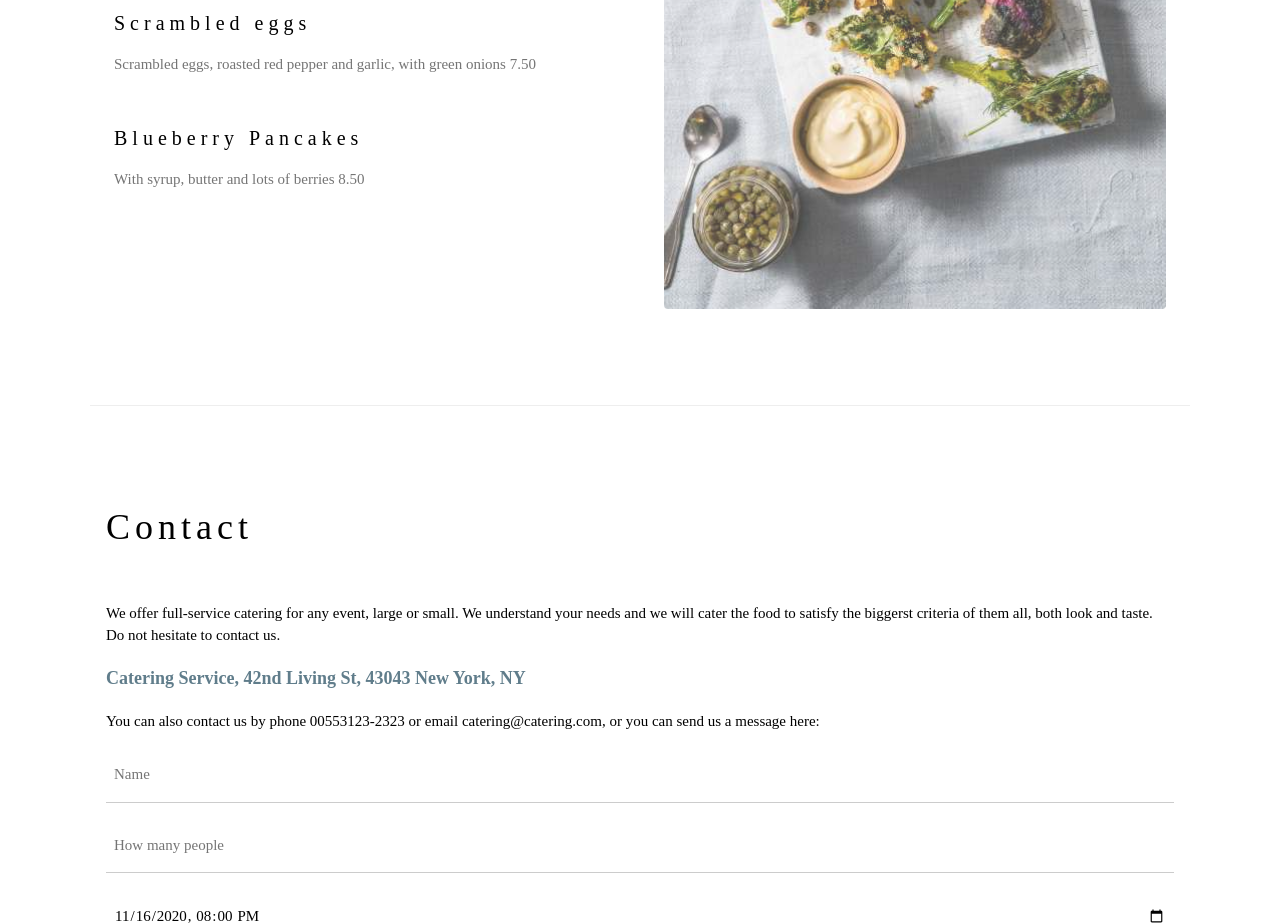
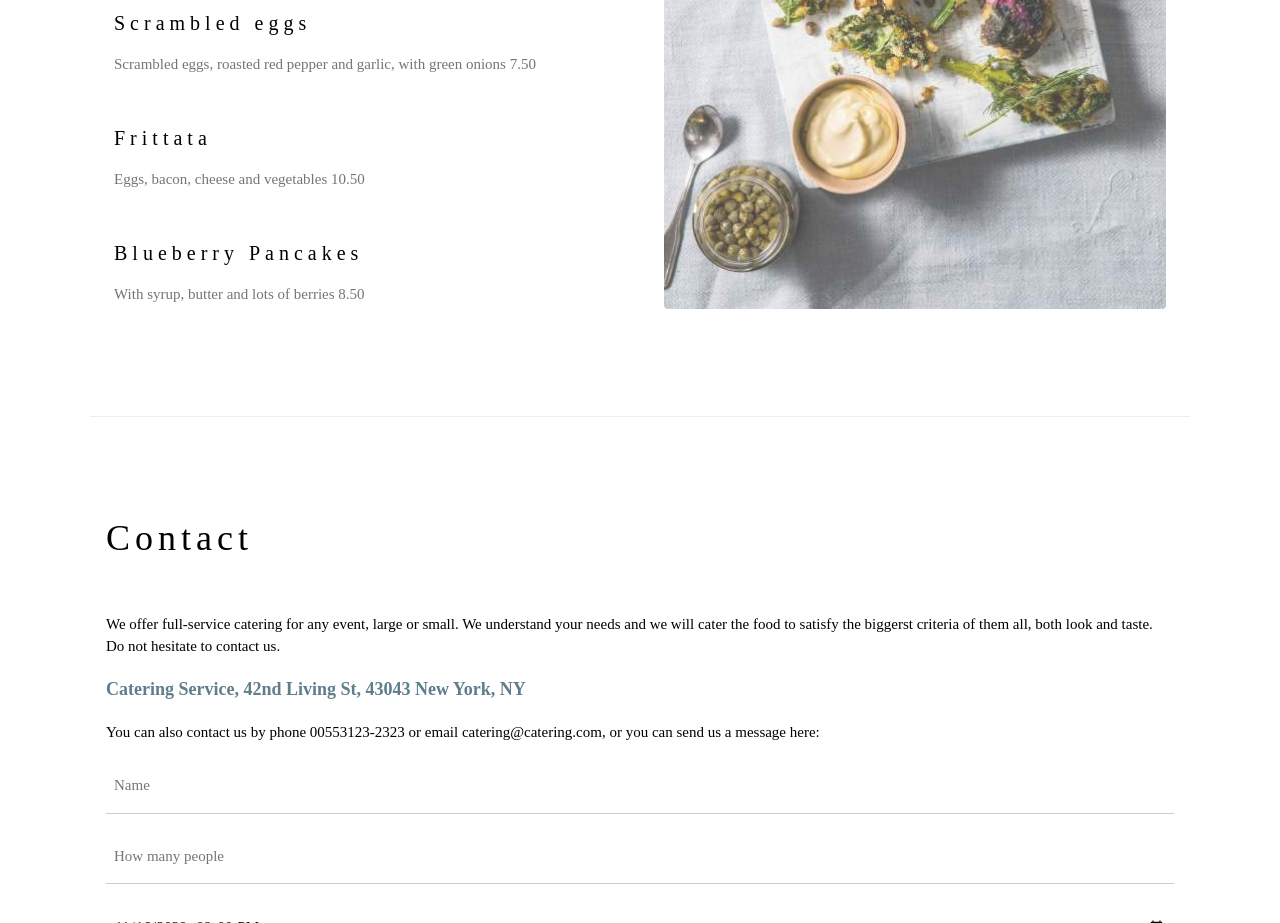
Before and after one commit to Giron-jpg/gittests, a plain HTML site: page index.html in a window 1280 px wide. Shown: the part 1980-2903 px from the top of the page. Drawn offline with nearby package versions, Linux system fonts and the light colour scheme.

Commit message:
Adiciona o prato `Frittata`

```diff
--- a/index.html
+++ b/index.html
@@ -72,6 +72,9 @@ h1, h2, h3, h4, h5, h6 {
       <h4>Scrambled eggs</h4>
       <p class="w3-text-grey">Scrambled eggs, roasted red pepper and garlic, with green onions 7.50</p><br>
 
+      <h4>Frittata</h4>
+      <p class="w3-text-grey">Eggs, bacon, cheese and vegetables 10.50</p><br>
+
       <h4>Blueberry Pancakes</h4>
       <p class="w3-text-grey">With syrup, butter and lots of berries 8.50</p>
     </div>
```
